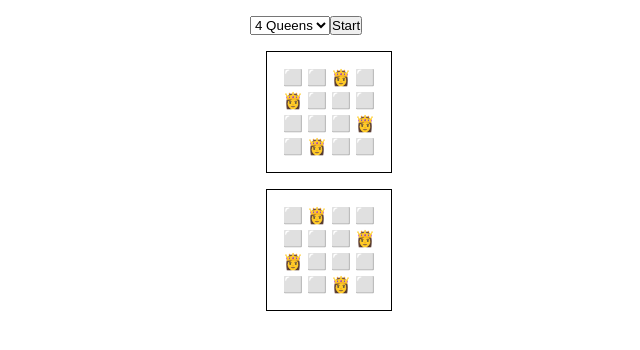
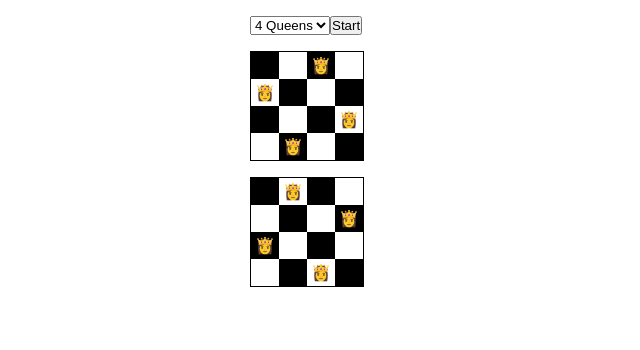
Before and after one commit to RitamChakraborty/n_queen_visualization, a React (Vite) app: page / in a window 1280 px wide. Both pictures are taken after a click on the button "Start". Shown: the top 350 px of the page, without its empty margins (22-662 px from the left). Built offline with nearby package versions, Linux system fonts and the light colour scheme; the HTML template or start-up script is replaced by a standard one.

Commit message:
Show queen positions in chess board pattern

```diff
--- a/src/component/board/Board.css
+++ b/src/component/board/Board.css
@@ -2,8 +2,6 @@
     display: grid;
     place-items: center;
     width: min-content;
-    gap: 4px;
-    margin: 1rem;
+    margin: 1rem 0;
     border: 1px solid black;
-    padding: 1rem;
 }
--- a/src/component/board/Board.tsx
+++ b/src/component/board/Board.tsx
@@ -17,7 +17,11 @@ export default function Board(props: BoardProps) {
                 props.board.map((row: any, i: number) => {
                     return row.map((col: any, j: number) => {
                         let value: number = col as number;
-                        return <Cell key={`${i}${j}`} value={value}/>
+                        return <Cell
+                            key={`${i}${j}`}
+                            index={parseInt(`${i}${j}`)}
+                            value={value}
+                        />
                     });
                 })
             }
--- a/src/component/cell/Cell.css
+++ b/src/component/cell/Cell.css
@@ -0,0 +1,7 @@
+#cell {
+    display: grid;
+    place-items: center;
+    height: 100%;
+    width: 100%;
+    padding: 0.25rem;
+}
--- a/src/component/cell/Cell.tsx
+++ b/src/component/cell/Cell.tsx
@@ -1,7 +1,8 @@
 import './Cell.css';
 
 type CellProps = {
-    value: number
+    index: number;
+    value: number;
 }
 
 export default function Cell(props: CellProps) {
@@ -9,13 +10,26 @@ export default function Cell(props: CellProps) {
         if (props.value === 1) {
             return "👸";
         } else {
-            return "⬜️";
+            return " ";
+        }
+    }
+
+    function getCellBackgroundColor(): string {
+        if (Math.floor(props.index / 10) % 2 == 0) {
+            return props.index % 2 == 0 ? 'black' : 'white';
+        } else {
+            return props.index % 2 == 0 ? 'white' : 'black';
         }
     }
 
     return (
-        <span id="cell">
+        <div
+            id="cell"
+            style={{
+                backgroundColor: getCellBackgroundColor()
+            }}
+        >
             <span>{getCellValue()}</span>
-        </span>
+        </div>
     );
 }
```
